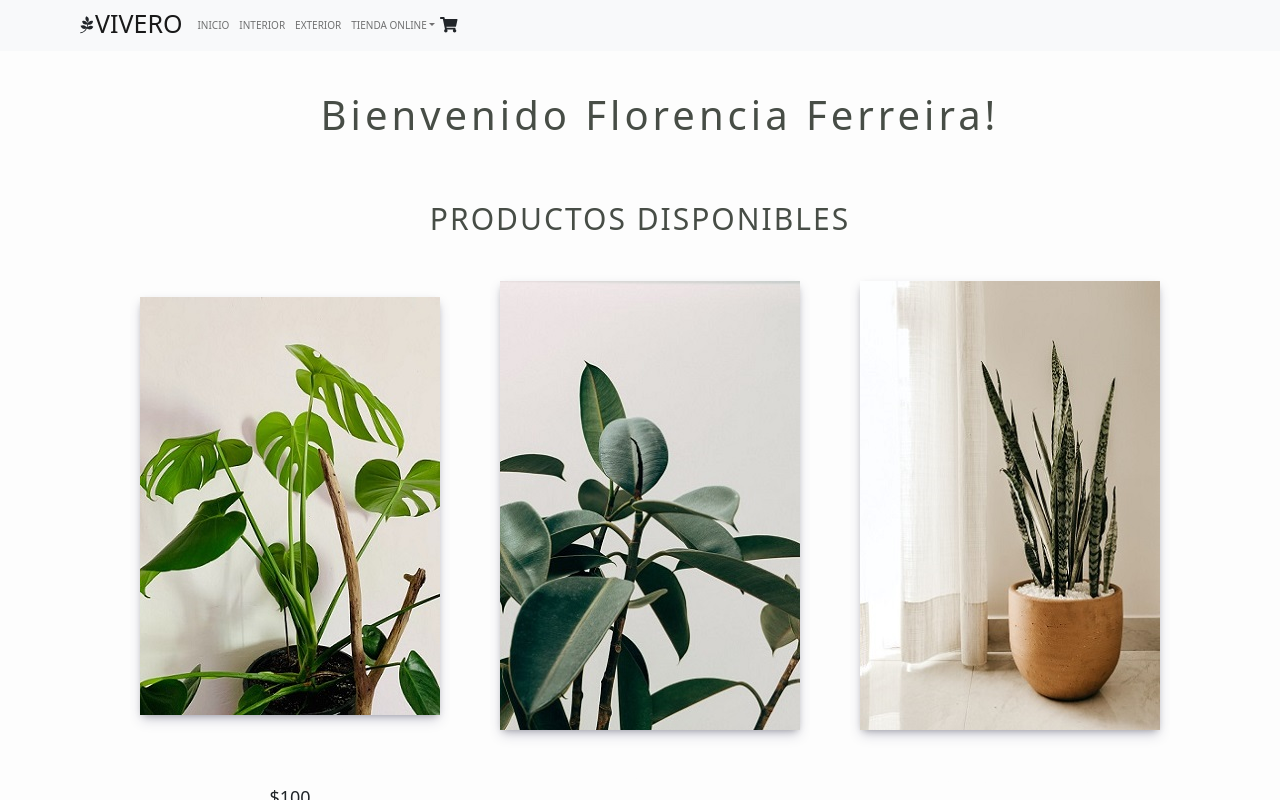
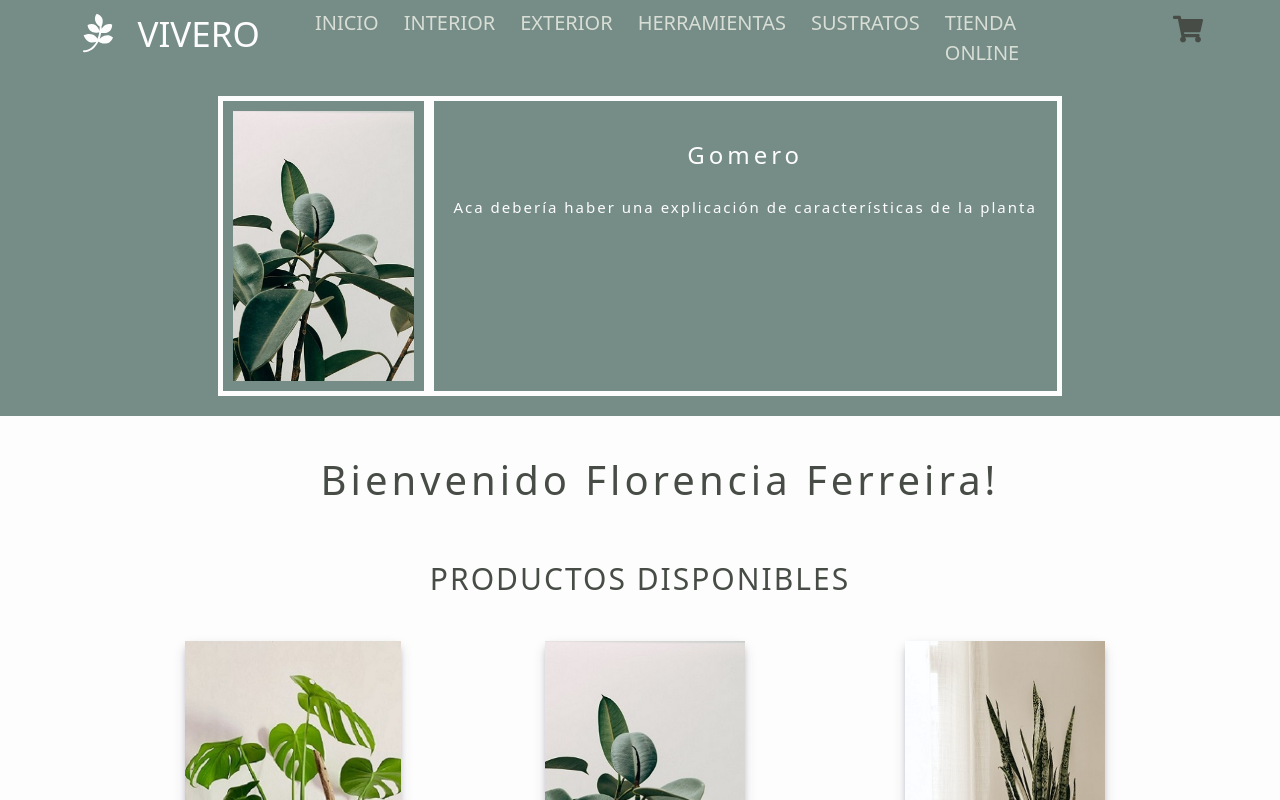
Before and after one commit to mariaflorenciaferreira/my-app, a React (Create React App) app: page /item/1 in a window 1280 px wide. Shown: the top 800 px of the page. Built offline with nearby package versions, Linux system fonts and the light colour scheme.

Commit message:
pruebas detailContainer

```diff
--- a/package.json
+++ b/package.json
@@ -11,6 +11,7 @@
     "react-bootstrap": "^2.1.2",
     "react-dom": "^17.0.2",
     "react-icons": "^4.3.1",
+    "react-router-dom": "^6.2.2",
     "react-scripts": "5.0.0",
     "sass": "^1.49.9",
     "web-vitals": "^2.1.4"
--- a/src/components/App.js
+++ b/src/components/App.js
@@ -1,14 +1,16 @@
 import Header from "./Header"
-import ItemDetailContainer from "./ItemDetailContainer"
-import ItemListContainer from "./ItemListContainer"
+import {BrowserRouter} from "react-router-dom"
+import Main from "./Main"
+
+
+
 
 function App(){
     return (
-        <>
+        <BrowserRouter>
             <Header className="header"/>
-            <ItemListContainer  nombre="Florencia" apellido="Ferreira"/>
-            <ItemDetailContainer/>
-        </>
+            <Main/>
+        </BrowserRouter>
     )
 }
 
--- a/src/components/ItemCount.js
+++ b/src/components/ItemCount.js
@@ -19,7 +19,7 @@ const ItemCount = (props)=>{
     }
 
     const substractItem =()=>{
-       if (counter>0) {
+       if (counter>=0) {
         setCounter(counter-1)
         setStock(stock+1)
        }
--- a/src/components/ItemDetail.js
+++ b/src/components/ItemDetail.js
@@ -12,7 +12,7 @@ function ItemDetail(props){
                 />
             </div>
             <div className="itemDetail">
-                <h5 className="productName"> {props.item.name}</h5>
+                <h5 className="productDetailName"> {props.item.name}</h5>
                 <p className="productDescription">{props.item.description}</p>
                 </div>
         </div>
--- a/src/components/ItemList.js
+++ b/src/components/ItemList.js
@@ -9,10 +9,13 @@ function ItemList(){
     const plantList=[
         {
             id:1,
-            name: "MONSTERA - Costilla de Adán",
+            name: "Costilla de Adán",
             price:100,
             src:"/img/costilla_adan.jpg",
-            stock:4
+            stock:4,
+            description:"Aca debería haber una explicación de características de la planta",
+            ambiente:"exterior",
+            key:1
         },
         {
             id:2,
@@ -20,7 +23,9 @@ function ItemList(){
             price:200,
             src:"/img/gomero.jpg",
             stock:10,
-            description:"Aca debería haber una explicación de características de la planta"
+            description:"Aca debería haber una explicación de características de la planta",
+            ambiente:"interior",
+            key:2
 
         },
         {
@@ -28,7 +33,10 @@ function ItemList(){
             name:"Sansevieria",
             price:150,
             src:"/img/sansevieria.jpg",
-            stock:6
+            stock:6,
+            description:"Aca debería haber una explicación de características de la planta",
+            ambiente:"exterior",
+            key:3
 
         },
         {
@@ -37,21 +45,30 @@ function ItemList(){
             name:"Haworthia",
             price:500,
             src:"/img/haworthia.jpg",
-            stock:3
+            stock:3,
+            description:"Aca debería haber una explicación de características de la planta",
+            ambiente:"interior",
+            key:4
         },
         {
             id:5,
             name:"Strelitzia",
             price:450,
             src:"/img/strelitzia.jpg",
-            stock:1
+            stock:1,
+            description:"Aca debería haber una explicación de características de la planta",
+            ambiente:"exterior",
+            key:5
         },
         {
             id:6,
             name:"Tronco brasilero",
             price:450,
             src:"/img/tronco_brasil.jpg",
-            stock:7
+            stock:7,
+            description:"Aca debería haber una explicación de características de la planta",
+            ambiente:"exterior",
+            key:6
         }
 
     ]
@@ -89,7 +106,6 @@ function ItemList(){
 
         <div className="shopSection">
             <p className="shopTitle">{loading ? "CARGANDO PRODUCTOS" : "PRODUCTOS DISPONIBLES"}</p>
-
             <div >
                 <ul className="productsSection">
                     {products.map((products)=>{
--- a/src/components/LogoIcon.js
+++ b/src/components/LogoIcon.js
@@ -1,7 +1,7 @@
 import {FaPagelines} from "react-icons/fa";
 
 function LogoIcon(){
-    return <h3><FaPagelines/></h3>
+    return <h3 className="brandLogo"><FaPagelines/></h3>
 }
 
 export default LogoIcon;
--- /dev/null
+++ b/src/components/Main.js
@@ -0,0 +1,24 @@
+import {Route,Routes} from "react-router-dom"
+import ItemListContainer from "./ItemListContainer"
+import ItemDetailContainer from "./ItemDetailContainer"
+
+import Cart from "../pages/Cart"
+
+function Main(){
+    return (
+        <main className="mainContainer">
+
+            <Routes>
+                {/* <Route path="/" element={}/> */}
+                <Route path="/cart" element={<Cart/>}/>
+                {/* <Route path="/categoria/:ambiente" element={}/> */}
+                <Route path="/item/:key" element={<ItemDetailContainer/>}/>
+
+            </Routes>
+            <ItemListContainer  nombre="Florencia" apellido="Ferreira"/>
+            <ItemDetailContainer />
+        </main>
+    )
+}
+
+export default Main
--- a/src/components/NavBar.js
+++ b/src/components/NavBar.js
@@ -1,26 +1,24 @@
 import {Container,Nav,Navbar,NavDropdown} from "react-bootstrap"
+import {Link} from "react-router-dom"
 import LogoIcon from "./LogoIcon"
-import CartWidget from "./CartWidget"
+import CartWidget from "../widget/CartWidget"
 
 function NavBar() {
-    return  <Navbar bg="light" expand="lg" >
-        <Container >
+    return  <Navbar className="navBar"  expand="lg" >
+        <Container>
 
         <LogoIcon/>
-        <Navbar.Brand href="#home"><h1>VIVERO</h1></Navbar.Brand>
+        <Navbar.Brand href="#home"><h1 className="brandText">VIVERO</h1></Navbar.Brand>
         <Navbar.Toggle aria-controls="basic-navbar-nav" />
         <Navbar.Collapse id="basic-navbar-nav">
             <Nav className="me-auto">
-            <Nav.Link href="#home">INICIO</Nav.Link>
-            <Nav.Link href="#link">INTERIOR</Nav.Link>
-            <Nav.Link href="#link">EXTERIOR</Nav.Link>
-            <NavDropdown title="TIENDA ONLINE" id="basic-nav-dropdown">
-                <NavDropdown.Item href="#action/3.1">Plantas interior</NavDropdown.Item>
-                <NavDropdown.Item href="#action/3.2">Plantas exterior</NavDropdown.Item>
-                <NavDropdown.Item href="#action/3.3">Herramientas</NavDropdown.Item>
-                <NavDropdown.Item href="#action/3.3">Sustratos</NavDropdown.Item>
+            <Link to="/" className="navLinks"  >INICIO</Link>
+            <Link to="#link" className="navLinks" >INTERIOR</Link>
+            <Link to="#link" className="navLinks" >EXTERIOR</Link>
+            <Link to="#link" className="navLinks" >HERRAMIENTAS</Link>
+            <Link to="#link" className="navLinks" >SUSTRATOS</Link>
+            <Link to="#link" className="navLinks" >TIENDA ONLINE</Link>
 
-            </NavDropdown>
             <CartWidget/>
             </Nav>
         </Navbar.Collapse>
@@ -30,19 +28,3 @@ function NavBar() {
 }
 
 export default NavBar
-
-
-
-// <header>
-//         <h1></h1>
-
-//             <nav>
-
-//                 <a href="#"></a>
-//                 <a href="#">Interior</a>
-//                 <a href="#">Exterior</a>
-//                 <a href="#">Cuidados</a>
-//                 <a href="#">Tienda Online</a>
-
-//             </nav>
-//     </header>
--- /dev/null
+++ b/src/pages/Cart.js
@@ -0,0 +1,8 @@
+
+function Cart(){
+    return (
+        <h3>El carrito</h3>
+    )
+}
+
+export default Cart
--- a/src/styles.scss
+++ b/src/styles.scss
@@ -9,7 +9,7 @@ $cuaternary-color:#758C87;
     margin:0;
     padding: 0;
     box-sizing: border-box;
-    overflow-x: hidden;
+    cursor: default;
 
 }
 
@@ -21,11 +21,56 @@ html{
 #root{
     background-color: $primary-color;
 
+
 }
 
-main{
-    display: flex;
+
+
+.navBar{
+background-color:$cuaternary-color;
+display: flex;
+justify-content: space-around;
+
+
 }
+
+
+.brandText{
+    font-size: 3.5rem;
+    color: $primary-color;
+    height: 4.5rem;
+    margin-left: 2rem;
+    margin-right: 2rem;
+}
+
+.brandLogo{
+    color: $primary-color;
+    font-size: 4rem ;
+    margin-bottom: 1.8rem;
+}
+
+.navLinks{
+    color: $secondary-color;
+    font-size:2rem;
+    text-decoration: none;
+    margin-left: 2.5rem;
+
+}
+
+.navLinks:hover{
+    color: $ternary-color;
+    letter-spacing: 0.2rem;
+
+
+}
+
+.cartWidg{
+    color: $ternary-color;
+    font-size: 3rem;
+    margin-left:8rem;
+
+}
+
 
 
 h2{
@@ -117,7 +162,7 @@ li{
 
 
 .productsSection{
-    align-items: center;
+
     display: flex;
     height: fit-content;
     flex-wrap: wrap;
@@ -127,9 +172,8 @@ li{
 }
 
 .product{
-    margin: 2rem;
+    margin:3rem 2rem 3rem 2rem;
     width: 32rem;
-
 
 }
 
@@ -137,17 +181,24 @@ li{
 
 
 .imgContainer{
-    height: 20%;
     display: inline-block;
     background-size: cover;
-    margin: 1rem;
     box-shadow: rgba(50, 50, 93, 0.25) 0px 6px 12px -2px, rgba(0, 0, 0, 0.3) 0px 3px 7px -3px;
+    margin-left: 5.5rem;
+}
+
+.productImg{
+    height: 30rem;
+
 }
 
 .productName{
+    color:$ternary-color;
     text-align: center;
     font-size: 2rem;
     height: 3rem;
+    margin-top: 1.5rem;
+
 }
 
 .productPrice{
@@ -185,11 +236,13 @@ color: $cuaternary-color;
 
 }
 
-.productName{
+.productDetailName{
     font-size: 2.4rem;
     letter-spacing: 0.4rem;
     color: $primary-color;
-    margin-top: 2rem;
+    margin-top: 4rem;
+    text-align: center;
+    height:3rem;
 }
 
 .productDescription{
--- a/src/components/CartWidget.js
+++ b/src/widget/CartWidget.js
@@ -1,7 +1,7 @@
 import {FaShoppingCart} from "react-icons/fa";
 
 function CartWidget(){
-    return <h3><FaShoppingCart/></h3>
+    return <h3 className="cartWidg"><FaShoppingCart/></h3>
 }
 
 export default CartWidget;
```
Also changed, not shown: public/img/costilla_adan.jpg, src/components/Footer.js (added), 1 other file (tests, documents, lock files or other folders).
